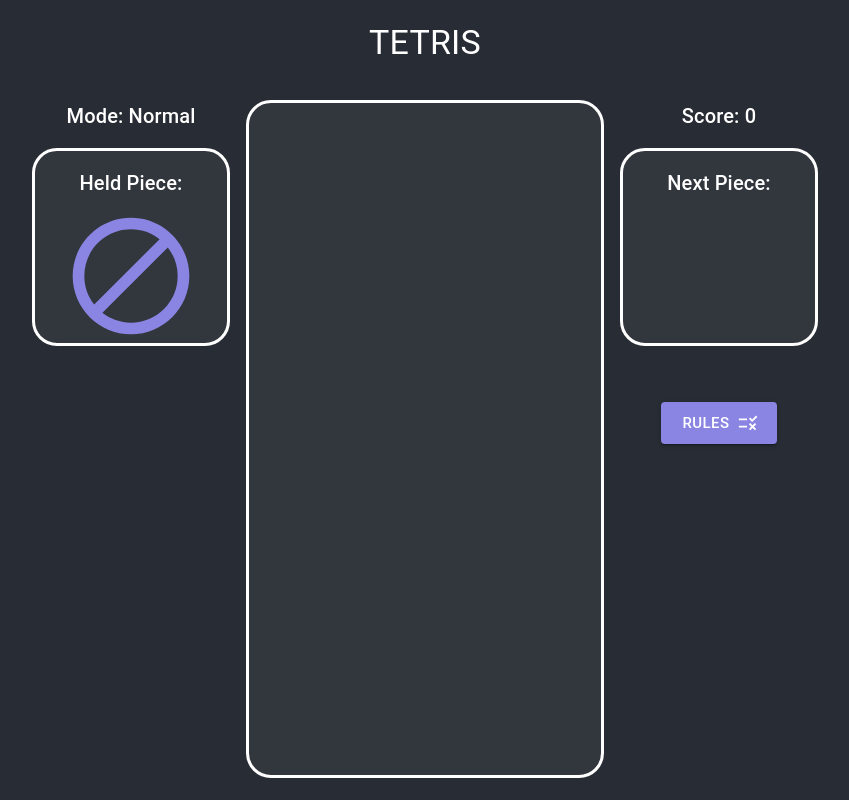
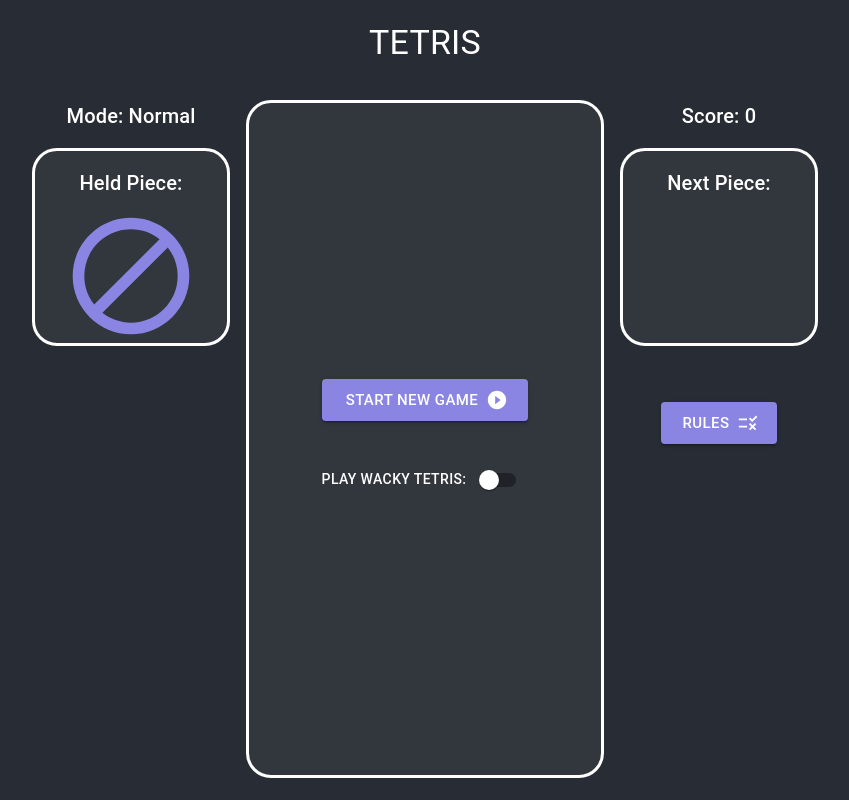
Before and after one commit to Annie0728/tetris, a React (Create React App) app: page / in a window 1280 px wide. Shown: the whole page, without its empty margins (215-1064 px from the left). Built offline with nearby package versions, Linux system fonts and the light colour scheme.

Commit message:
finished up pieces and minor edits to wacky prop

```diff
--- a/src/App.js
+++ b/src/App.js
@@ -41,9 +41,9 @@ function App() {
 
   const [score, setScore] = useState(0);
 
-  const [checked, setChecked] = useState(false);
+  const [wacky, setWacky] = useState(false);
   const handleWacky = (event) => {
-    setChecked(event.target.checked);
+    setWacky(event.target.checked);
   };
 
   return (
@@ -54,12 +54,12 @@ function App() {
           <Grid container spacing={2}>
             <Grid item>
               <Stack spacing={2} justifyContent="center" alignItems="center">
-                <Typography variant="h6" gutterBottom>Mode: {checked ? "Wacky" : "Normal"}</Typography>
-                <HoldBox checked={checked} />
+                <Typography variant="h6" gutterBottom>Mode: {wacky ? "Wacky" : "Normal"}</Typography>
+                <HoldBox wacky={wacky} />
               </Stack>
             </Grid>
             <Grid item>
-              <Board score={score} setScore={setScore} checked={checked} handleWacky={handleWacky} />
+              <Board score={score} setScore={setScore} wacky={wacky} handleWacky={handleWacky} />
             </Grid>
             <Grid item>
               <Stack spacing={2} justifyContent="center" alignItems="center">
--- a/src/Components/Board.js
+++ b/src/Components/Board.js
@@ -1,4 +1,4 @@
-import React, { useState } from "react";
+import React, { useState, useCallback } from "react";
 import Wacky from "./Wacky";
 import Tetris from "./Tetris";
 import { Box, Stack, Button } from '@mui/material';
@@ -8,7 +8,14 @@ function Board(props) {
   const rows = 20;
   const columns = 10;
 
-  const game = true;
+  const [gameOver, setGameOver] = useState(true);
+  const resetGame = useCallback(() => {
+    setGameOver(false);
+  }, []);
+
+  const startGame = () => {
+    resetGame();
+  };
 
   return (
     <div className="Board">
@@ -27,13 +34,13 @@ function Board(props) {
           bgcolor: 'board_background.main'
         }}
       >
-        {game ? (
-          <Tetris />
+        {gameOver ? (
+          <Stack spacing={5}>
+            <Button variant="contained" size="large" endIcon={<PlayCircleFilledWhiteIcon />} onClick={startGame}>Start New Game</Button>
+            <Wacky wacky={props.wacky} handleWacky={props.handleWacky} />
+          </Stack>
         ) : (
-          <Stack spacing={5}>
-            <Button variant="contained" size="large" endIcon={<PlayCircleFilledWhiteIcon />} >Start New Game</Button>
-            <Wacky checked={props.checked} handleWacky={props.handleWacky} />
-          </Stack>
+          <Tetris rows={rows} columns={columns} wacky={props.wacky} setGameOver={setGameOver} />
         )}
       </Box>
     </div>
--- a/src/Components/HoldBox.js
+++ b/src/Components/HoldBox.js
@@ -17,7 +17,7 @@ function HoldBox(props) {
         }}
       >
         <Typography variant="h6" gutterBottom>Held Piece:</Typography>
-        {props.checked ? null : <BlockIcon sx={{ fontSize: 140, color: '#8A84E2' }} />}
+        {props.wacky ? null : <BlockIcon sx={{ fontSize: 140, color: '#8A84E2' }} />}
       </Box>
     </div>
   );
--- a/src/Components/Tetris.js
+++ b/src/Components/Tetris.js
@@ -2,7 +2,9 @@ import React, { useState } from "react";
 
 function Tetris(props) {
   return (
-    <canvas id="playing-game"></canvas>
+    <canvas id="playing-game">
+
+    </canvas>
   );
 }
 
--- a/src/Components/Wacky.js
+++ b/src/Components/Wacky.js
@@ -17,7 +17,7 @@ function Wacky(props) {
           },
         }}
       >
-        <Switch checked={props.checked} onChange={props.handleWacky} size="large" />
+        <Switch wacky={props.wacky} onChange={props.handleWacky} size="large" />
       </Tooltip>
     </Box>
   );
```
Also changed, not shown: src/Components/Block.js (+24 -2 lines).
